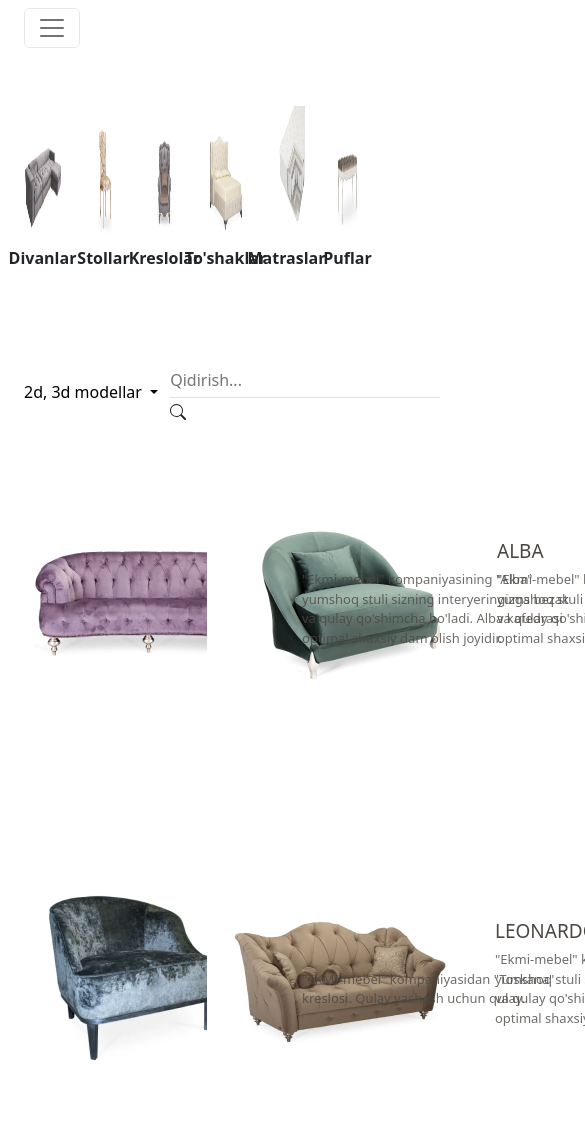
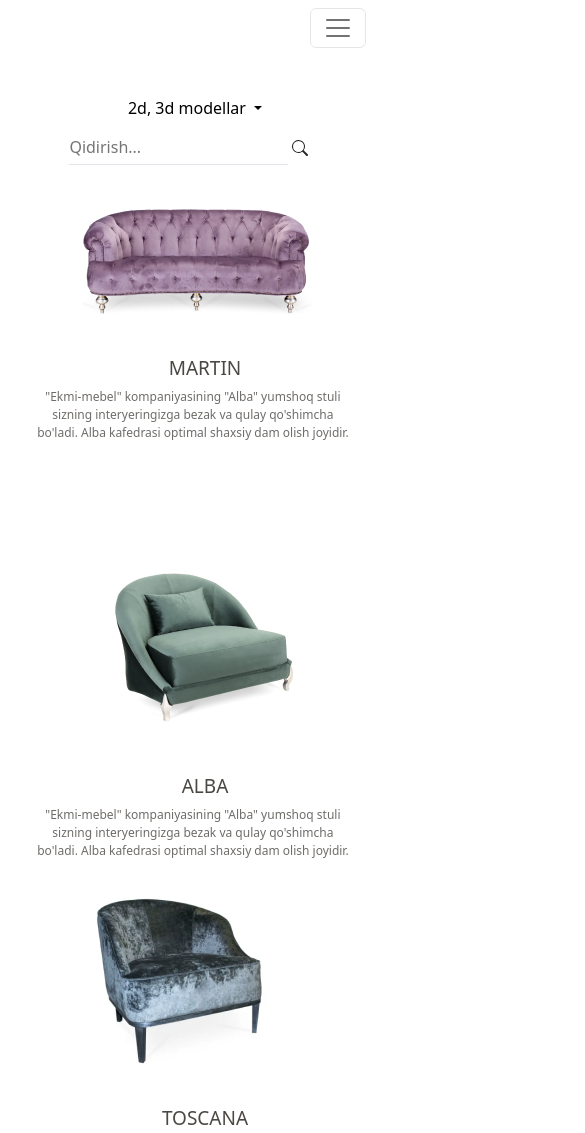
Before and after one commit to WebCoder010/EKMI-Maket, a plain HTML site: page modellar.html in a window 390 px wide. Shown: the top 1133 px of the page, 585 px wide, since content can reach past the window. Drawn offline with nearby package versions, Linux system fonts and the light colour scheme.

Commit message:
modellar pagening adaptibka qismi tugadi

```diff
--- a/css/modellar.css
+++ b/css/modellar.css
@@ -330,3 +330,256 @@ footer{
     width: 20px;
     height: 20px;
 }
+
+
+@media screen and (max-width: 1201px) {
+    .container {
+        width: 100%;
+    }
+
+    .number1_p1 {
+        font-size: 12px;
+        font-weight: 300;
+        color: #4B4844;
+        opacity: 80%;
+        width: 87%;
+    }
+
+    header {
+        max-width: 1920px;
+        width: 100%;
+        margin: auto;
+        height: 600px;
+    }
+
+    .hader_img {
+        width: 70%;
+        height: 140px;
+    }
+
+    .number_box1 {
+        width: 100%;
+        height: 210px;
+        display: flex;
+        align-items: center;
+        justify-content: center;
+        margin: 50px auto;
+    }
+
+    .number1 {
+        max-width: 1920px;
+        width: 100%;
+        margin: auto;
+        height: 1945px;
+    }
+
+}
+
+@media screen and (max-width:1024px) {
+    .container{
+        width: 100%;
+    }
+
+    .head_asd {
+        margin: 0px auto !important;
+        display: none !important;
+    }
+
+    header {
+        max-width: 1920px;
+        width: 100%;
+        margin: auto;
+        height: 90px;
+    }
+
+    .navbar>.container, .navbar>.container-fluid, .navbar>.container-lg, .navbar>.container-md, .navbar>.container-sm, .navbar>.container-xl, .navbar>.container-xxl {
+        display: flex;
+        flex-wrap: inherit;
+        align-items: center;
+        justify-content: end !important;
+    }
+
+    .number_box1 {
+        width: 100%;
+        height: 210px;
+        display: flex;
+        align-items: center;
+        margin: 50px auto;
+        justify-content: start;
+    }
+
+    .number1 {
+        max-width: 1920px;
+        width: 100%;
+        margin: auto;
+        height: 3400px;
+    }
+
+    .fot_btnn {
+        width: 100%;
+        height: 42px;
+        background: #FF9619 !important;
+        border: none !important;
+        color: #fff;
+    }
+
+    .number_box1 {
+        width: 100%;
+        height: 170px;
+        display: flex;
+        align-items: center;
+        margin: 50px auto;
+        justify-content: start;
+    }
+
+    .footer_img{
+        width: 95%;
+    }
+
+    .fot_a {
+        text-decoration: none;
+        color: #ffffff;
+        opacity: 80%;
+        font-size: 13px;
+        font-weight: 600;
+    }
+
+    .fott_imgg {
+        width: 24px;
+        height: 24px;
+    }
+    .fot_p {
+        display: flex;
+        flex-direction: column;
+        gap: 20px;
+        height: 70px;
+        color: #fff;
+        font-size: 15px;
+    }
+
+
+
+}
+
+@media screen and (max-width: 768px){
+    .container{
+        width: 100%;
+    }
+
+    .number1_box {
+        display: flex;
+        width: 77%;
+        height: 24px;
+        justify-content: space-between;
+        align-items: center;
+        margin: auto;
+    }
+
+    .number1_input {
+        border: none !important;
+        width: 80%;
+    }
+
+
+}
+
+@media screen and (max-width: 536px) {
+    .container{
+        width: 100%;
+    }
+
+    .number_box1 {
+        width: 100%;
+        height: 170px;
+        display: flex;
+        align-items: center;
+        margin: 50px auto;
+        justify-content: start;
+        flex-direction: column;
+    }
+
+    .number1_h2 {
+        font-size: 19px;
+        font-weight: 500;
+        color: #4B4844;
+        text-align: center;
+    }
+
+    .number1_p1 {
+        font-size: 12px;
+        font-weight: 300;
+        color: #4B4844;
+        opacity: 80%;
+        width: 93%;
+        text-align: center;
+    }
+
+    .number_box1 {
+        width: 100%;
+        height: 250px;
+        display: flex;
+        align-items: center;
+        margin: 50px auto;
+        justify-content: start;
+        flex-direction: column;
+    }
+
+    .number1_box {
+        display: flex;
+        width: 77%;
+        height: 24px;
+        justify-content: space-between;
+        align-items: center;
+        margin: auto;
+        gap: 3px;
+        flex-direction: column;
+    }
+
+    .number1_input {
+        border: none !important;
+        width: 87%;
+    }
+
+    .number1 {
+        max-width: 1920px;
+        width: 100%;
+        margin: auto;
+        height: 4280px;
+    }
+
+    .footer_img {
+        width: 45%;
+    }
+
+    .fot_col1{
+        display: flex;
+        justify-content: center;
+    }
+
+    .fot_p {
+        display: flex;
+        flex-direction: column;
+        gap: 15px;
+        height: 70px;
+        color: #fff;
+        font-size: 13px;
+        width: 166%;
+    }
+
+    .fot_box {
+        display: flex;
+        flex-direction: column;
+        gap: 7px;
+        height: 85px;
+    }
+
+    .fot_btnn {
+        width: 172%;
+        height: 42px;
+        background: #FF9619 !important;
+        border: none !important;
+        color: #fff;
+        font-size: 11px !important;
+    }
+
+}
--- a/modellar.html
+++ b/modellar.html
@@ -1,5 +1,5 @@
-<!DOCTYPE html>
-<html lang="en">
+<!DOCTYPE htm12>
+<htm12 lang="en">
 <head>
     <meta charset="UTF-8">
     <meta name="viewport" content="width=device-width, initial-scale=1.0">
@@ -65,7 +65,7 @@
           </nav>
 
           <div class="row head_asd">
-            <div class="col-xl-2 col-lg-2 col-md-2 col-sm-2 col-2">
+            <div class="col-xl-2 col-lg-4 col-md-2 col-sm-2 col-2">
                 <div class="head_box">
                     <img class="hader_img" src="img/image 5.png" alt="">
                     <p class="header_p">
@@ -74,7 +74,7 @@
                 </div>
             </div>
 
-            <div class="col-xl-2 col-lg-2 col-md-2 col-sm-2 col-2">
+            <div class="col-xl-2 col-lg-4 col-md-2 col-sm-2 col-2">
                 <div class="head_box">
                     <img class="hader_img" src="img/image 7.png" alt="">
                     <p class="header_p">
@@ -83,7 +83,7 @@
                 </div>
             </div>
 
-            <div class="col-xl-2 col-lg-2 col-md-2 col-sm-2 col-2">
+            <div class="col-xl-2 col-lg-4 col-md-2 col-sm-2 col-2">
                 <div class="head_box">
                     <img class="hader_img" src="img/image 6.png" alt="">
                     <p class="header_p">
@@ -92,7 +92,7 @@
                 </div>
             </div>
 
-            <div class="col-xl-2 col-lg-2 col-md-2 col-sm-2 col-2">
+            <div class="col-xl-2 col-lg-4 col-md-2 col-sm-2 col-2">
                 <div class="head_box">
                     <img class="hader_img" src="img/image 9.png" alt="">
                     <p class="header_p">
@@ -101,7 +101,7 @@
                 </div>
             </div>
 
-            <div class="col-xl-2 col-lg-2 col-md-2 col-sm-2 col-2">
+            <div class="col-xl-2 col-lg-4 col-md-2 col-sm-2 col-2">
                 <div class="head_box">
                     <img class="hader_img" src="img/image 10.png" alt="">
                     <p class="header_p">
@@ -110,7 +110,7 @@
                 </div>
             </div>
 
-            <div class="col-xl-2 col-lg-2 col-md-2 col-sm-2 col-2">
+            <div class="col-xl-2 col-lg-4 col-md-2 col-sm-2 col-2">
                 <div class="head_box">
                     <img class="hader_img" src="img/image 11.png" alt="">
                     <p class="header_p">
@@ -164,7 +164,7 @@
                </div>
 
                   <div class="row number1_asd">
-                    <div class="col-xl-6 col-lg-6 col-md-6 col-sm-6 col-6">
+                    <div class="col-xl-6 col-lg-6 col-md-12 col-sm-12 col-12">
                         <div class="number_box1">
                             <img class="number_img" src="img/image 4.png" alt="">
 
@@ -181,7 +181,7 @@
                         </div>
                     </div>
 
-                    <div class="col-xl-6 col-lg-6 col-md-6 col-sm-6 col-6">
+                    <div class="col-xl-6 col-lg-6 col-md-12 col-sm-12 col-12">
                         <div class="number_box1">
                             <img class="number_img" src="img/image 15.png" alt="">
 
@@ -198,7 +198,7 @@
                         </div>
                     </div>
 
-                    <div class="col-xl-6 col-lg-6 col-md-6 col-sm-6 col-6">
+                    <div class="col-xl-6 col-lg-6 col-md-12 col-sm-12 col-12">
                         <div class="number_box1">
                             <img class="number_img" src="img/image 4 number1.png" alt="">
 
@@ -215,7 +215,7 @@
                         </div>
                     </div>
 
-                    <div class="col-xl-6 col-lg-6 col-md-6 col-sm-6 col-6">
+                    <div class="col-xl-6 col-lg-6 col-md-12 col-sm-12 col-12">
                         <div class="number_box1">
                             <img class="number_img" src="img/image 42 number1.png" alt="">
 
@@ -225,14 +225,14 @@
                                         LEONARDO
                                     </h2>
                                     <p class="number1_p1">
-                                        "Ekmi-mebel" kompaniyasining "Alba" yumshoq stuli sizning interyeringizga bezak va qulay qo'shimcha bo'ladi. Alba kafedrasi optimal shaxsiy dam olish joyidir.
+                                        "Ekmi-mebel" kompaniyasining "Alba" yumshoq stuli sizning interyeringizga bezak va qulay qo'shimcha bo'ladi.
                                     </p>
                                 </p>
                             </div>
                         </div>
                     </div>
 
-                    <div class="col-xl-6 col-lg-6 col-md-6 col-sm-6 col-6">
+                    <div class="col-xl-6 col-lg-6 col-md-12 col-sm-12 col-12">
                         <div class="number_box1">
                             <img class="number_img" src="img/image 4 boorbon.png" alt="">
 
@@ -249,7 +249,7 @@
                         </div>
                     </div>
 
-                    <div class="col-xl-6 col-lg-6 col-md-6 col-sm-6 col-6">
+                    <div class="col-xl-6 col-lg-6 col-md-12 col-sm-12 col-12">
                         <div class="number_box1">
                             <img class="number_img" src="img/image 4 emilio.png" alt="">
 
@@ -259,14 +259,14 @@
                                         EMILIO
                                     </h2>
                                     <p class="number1_p1">
-                                        Yengil, havodor, vaznsiz... Bulut bilan bog‘lanishni beixtiyor uyg‘otadigan Arni divanidan tom ma’noda qulaylik taraladi. Volumetrik modullar bir-biri bilan osongina birlashtirilib, butun oila uchun sevimli dam olish joyini yaratadi. Tarkibi kreslolar va puflar bilan to'ldirilishi mumkin.
+                                        Yengil, havodor, vaznsiz... Bulut bilan bog‘lanishni beixtiyor uyg‘otadigan Arni divanidan tom ma’noda qulaylik taraladi. Volumetrik modullar bir-biri bilan osongina birlashtirilib.
                                     </p>
                                 </p>
                             </div>
                         </div>
                     </div>
 
-                    <div class="col-xl-6 col-lg-6 col-md-6 col-sm-6 col-6">
+                    <div class="col-xl-6 col-lg-6 col-md-12 col-sm-12 col-12">
                         <div class="number_box1">
                             <img class="number_img" src="img/image 4 nensi.png" alt="">
 
@@ -283,7 +283,7 @@
                         </div>
                     </div>
 
-                    <div class="col-xl-6 col-lg-6 col-md-6 col-sm-6 col-6">
+                    <div class="col-xl-6 col-lg-6 col-md-12 col-sm-12 col-12">
                         <div class="number_box1">
                             <img class="number_img" src="img/image 4 tatami.png" alt="">
 
@@ -300,7 +300,7 @@
                         </div>
                     </div>
 
-                    <div class="col-xl-6 col-lg-6 col-md-6 col-sm-6 col-6">
+                    <div class="col-xl-6 col-lg-6 col-md-12 col-sm-12 col-12">
                         <div class="number_box1">
                             <img class="number_img" src="img/image 4 versal.png" alt="">
 
@@ -317,7 +317,7 @@
                         </div>
                     </div>
 
-                    <div class="col-xl-6 col-lg-6 col-md-6 col-sm-6 col-6">
+                    <div class="col-xl-6 col-lg-6 col-md-12 col-sm-12 col-12">
                         <div class="number_box1">
                             <img class="number_img" src="img/image 4 exclusive.png" alt="">
 
@@ -334,7 +334,7 @@
                         </div>
                     </div>
 
-                    <div class="col-xl-6 col-lg-6 col-md-6 col-sm-6 col-6">
+                    <div class="col-xl-6 col-lg-6 col-md-12 col-sm-12 col-12">
                         <div class="number_box1">
                             <img class="number_img" src="img/image 4 florit.png" alt="">
 
@@ -344,14 +344,14 @@
                                         FLORIT
                                     </h2>
                                     <p class="number1_p1">
-                                        Yengil, havodor, vaznsiz... Bulut bilan bog‘lanishni beixtiyor uyg‘otadigan Arni divanidan tom ma’noda qulaylik taraladi. Volumetrik modullar bir-biri bilan osongina birlashtirilib, butun oila uchun sevimli dam olish joyini yaratadi. Tarkibi kreslolar va puflar bilan to'ldirilishi mumkin.
+                                        Yengil, havodor, vaznsiz... Bulut bilan bog‘lanishni beixtiyor uyg‘otadigan Arni divanidan tom ma’noda qulaylik taraladi. Volumetrik modullar bir-biri bilan osongina birlashtirilib.
                                     </p>
                                 </p>
                             </div>
                         </div>
                     </div>
 
-                    <div class="col-xl-6 col-lg-6 col-md-6 col-sm-6 col-6">
+                    <div class="col-xl-6 col-lg-6 col-md-12 col-sm-12 col-12">
                         <div class="number_box1">
                             <img class="number_img" src="img/image 4 exclusive 3.png" alt="">
 
@@ -379,11 +379,11 @@
 <footer>
     <div class="container">
       <div class="row fot_row">
-        <div class="col-xl-4 col-lg-4 col-md-4 col-sm-4 col-4 fot_col1">
+        <div class="col-xl-4 col-lg-4 col-md-4 col-sm-4 col-12 fot_col1">
           <img class="footer_img" src="img/logo-w-1 2.png" alt="">
         </div>
 
-        <div class="col-xl-2 col-lg-2 col-md-2 col-sm-2 col-7">
+        <div class="col-xl-2 col-lg-2 col-md-2 col-sm-2 col-3">
           <p class="fot_p">
             <a class="fot_a" href="">Katalog</a>
             <a class="fot_a" href="">Kompaniya haqida</a>
@@ -393,7 +393,7 @@
           </p>
         </div>
 
-        <div class="col-xl-2 col-lg-2 col-md-2 col-sm-2 col-5">
+        <div class="col-xl-2 col-lg-2 col-md-2 col-sm-2 col-3">
           <p class="fot_p">
             <a class="fot_a" href="">2D, 3D modellar</a>
             <a class="fot_a" href="">Ko'rgazma zallari</a>
@@ -403,7 +403,7 @@
           </p>
         </div>
 
-        <div class="col-xl-4 col-lg-4 col-md-4 col-sm-4 col-7">
+        <div class="col-xl-4 col-lg-4 col-md-4 col-sm-4 col-3">
           <div class="fot_box">
               <div class="fot_imgs">
                 <img class="fott_imgg" src="img/Group 875.png" alt="">
```
